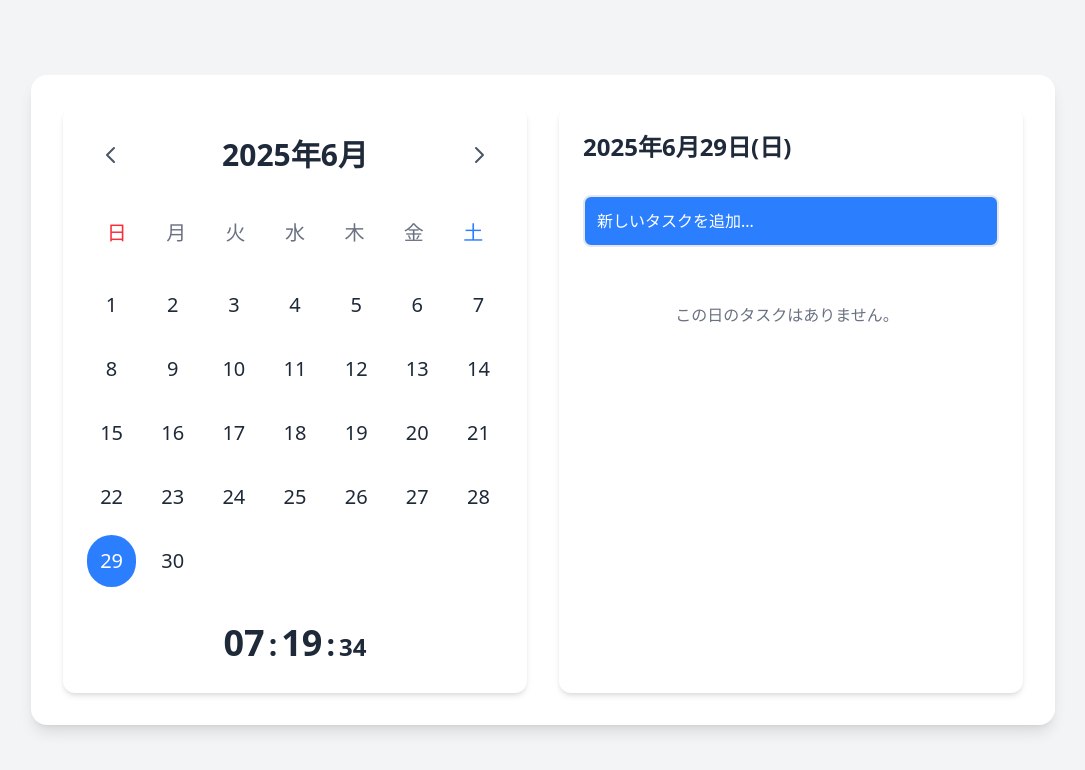
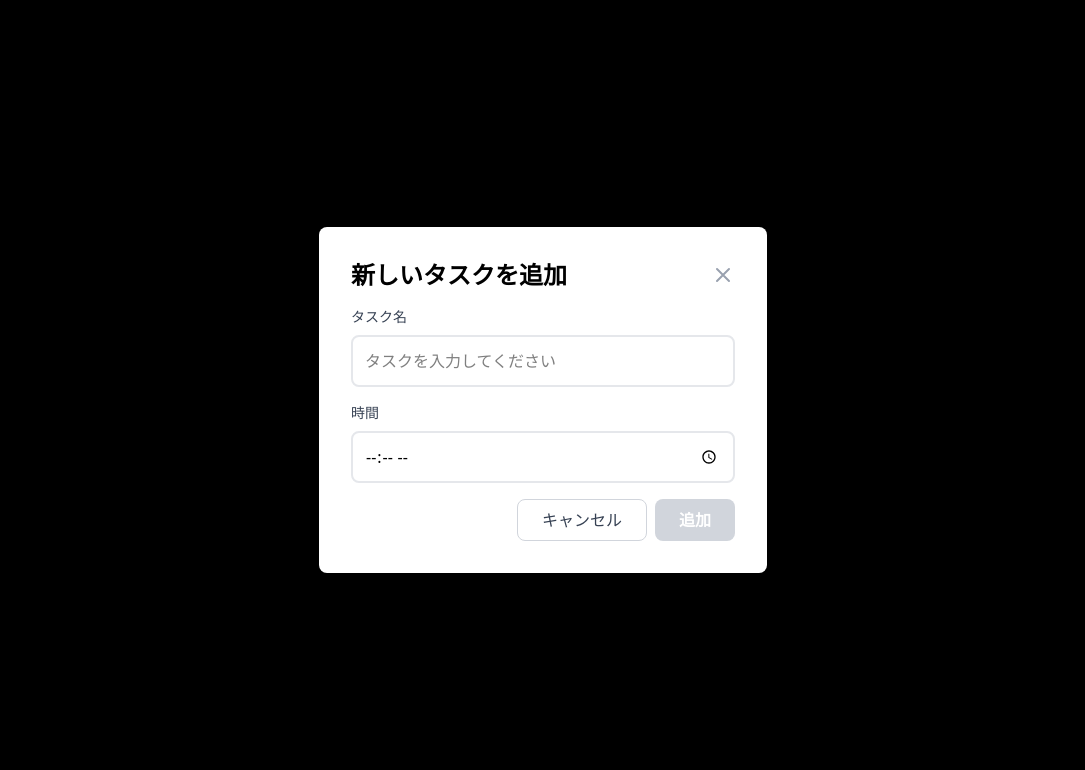
Before and after one commit to maeda0/Todo-app, a Vue app: page / in a window 1280 px wide. Both pictures are taken after a click on the element "新しいタスクを追加...". Shown: the top 770 px of the page, without its empty margins (97-1182 px from the left). Built offline with nearby package versions, Linux system fonts and the light colour scheme; what v-calendar would draw is missing.

Commit message:
モーダル編集

```diff
--- a/src/App.vue
+++ b/src/App.vue
@@ -52,8 +52,8 @@ const updateSelectedDate = (date: Date) => {
 };
 
 // Todoを追加
-const handleAddTodo = (text: string) => {
-  todoStore.addTodo(selectedDateKey.value, text);
+const handleAddTodo = (text: string, time: string) => {
+  todoStore.addTodo(selectedDateKey.value, text, time);
 };
 
 // Todoの完了状態を切り替え
@@ -72,9 +72,10 @@ const openAddTodoModal = () => {
 };
 
 // モーダル内でタスクが追加された時に実行
-const confirmAddTodo = (text: string) => {
-  if (text.trim() === '') return;
-  handleAddTodo(text);
+const confirmAddTodo = (todoData: { text: string; time: string }) => {
+  const { text, time } = todoData;
+  if (text.trim() === '' || time.trim() === '') return;
+  handleAddTodo(text, time);
   isModalOpen.value = false; // モーダルを閉じる
 };
 
@@ -115,9 +116,14 @@ const closeModal = () => {
             >
               <div class="flex-grow flex items-center">
                 <input type="checkbox" :checked="todo.completed" class="mr-4 h-5 w-5 rounded border-gray-300 text-blue-600 focus:ring-blue-500">
-                <span :class="{ 'line-through text-gray-400': todo.completed, 'text-gray-800': !todo.completed }">
-                  {{ todo.text }}
-                </span>
+                <div class="flex flex-col">
+                  <span class="text-sm text-gray-500">
+                    {{ todo.time }}
+                  </span>
+                  <span :class="{ 'line-through text-gray-400': todo.completed, 'text-gray-800': !todo.completed }">
+                    {{ todo.text }}
+                  </span>
+                </div>
               </div>
               <button @click.stop="handleRemoveTodo(todo.id)" class="text-red-400 hover:text-red-600 ml-4">
                 <svg xmlns="http://www.w3.org/2000/svg" class="h-5 w-5" fill="none" viewBox="0 0 24 24" stroke="currentColor">
--- a/src/components/Modal.vue
+++ b/src/components/Modal.vue
@@ -2,11 +2,13 @@
 import { ref, defineEmits } from 'vue';
 
 const newTodoText = ref('');
+const newTodoTime = ref('');
 const emit = defineEmits(['confirm', 'close']);
 
 const submitTodo = () => {
-  emit('confirm', newTodoText.value.trim());
+  emit('confirm', { text: newTodoText.value.trim(), time: newTodoTime.value });
   newTodoText.value = '';
+  newTodoTime.value = '';
 };
 
 const closeModal = () => {
@@ -27,12 +29,23 @@ const closeModal = () => {
         </button>
       </div>
 
-      <form @submit.prevent="submitTodo">
-        <div class="mb-4">
+      <form @submit.prevent="submitTodo" class="space-y-4">
+        <div class="flex flex-col gap-2">
+            <label for="todo-text" class="text-sm font-medium text-gray-700">タスク名</label>
           <input
+            id="todo-text"
             v-model="newTodoText"
             type="text"
             placeholder="タスクを入力してください"
+            class="w-full p-3 border-2 border-gray-200 rounded-lg focus:outline-none focus:border-blue-500 transition-colors"
+          />
+        </div>
+        <div class="flex flex-col gap-2">
+          <label for="todo-time" class="text-sm font-medium text-gray-700">時間</label>
+          <input
+            id="todo-time"
+            v-model="newTodoTime"
+            type="time"
             class="w-full p-3 border-2 border-gray-200 rounded-lg focus:outline-none focus:border-blue-500 transition-colors"
           />
         </div>
--- a/src/components/TodoInput.vue
+++ b/src/components/TodoInput.vue
@@ -1,10 +1,10 @@
 <script setup lang="ts">
 import { defineEmits } from 'vue';
 
-const emit = defineEmits(['openModel']);
+const emit = defineEmits(['openModal']);
 
 const openModal = () => {
-  emit('openModel');
+  emit('openModal');
 };
 
 </script>
--- a/src/todoStore.ts
+++ b/src/todoStore.ts
@@ -6,6 +6,7 @@ export interface Todo {
   id: number;
   text: string;
   completed: boolean;
+  time: string;
 }
 
 // ストアの定義
@@ -16,7 +17,7 @@ export const useTodoStore = defineStore('todoStore', () => {
   // --- Actions (操作) ---
 
   // 新しいTodoを追加
-  const addTodo = (dateKey: string, text: string) => {
+  const addTodo = (dateKey: string, text: string, time: string) => {
     if (!todos.value[dateKey]) {
       todos.value[dateKey] = [];
     }
@@ -24,6 +25,7 @@ export const useTodoStore = defineStore('todoStore', () => {
       id: Date.now(),
       text,
       completed: false,
+      time,
     });
   };
 
```
